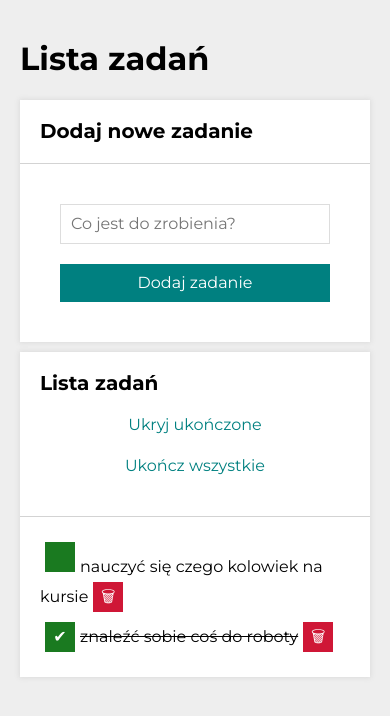
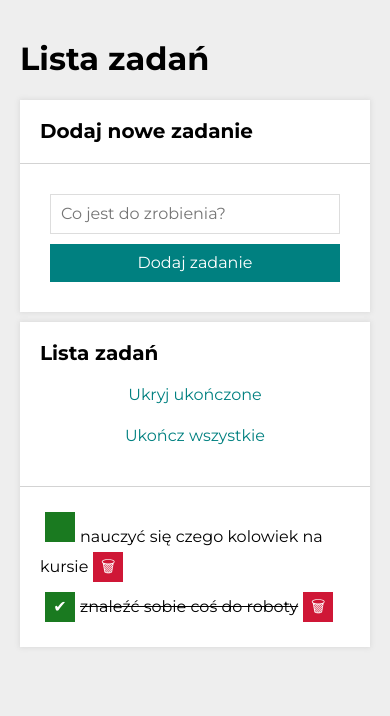
Before and after one commit to AdrianBogdan796/Todos-list-react, a React (Create React App) app: page / in a window 390 px wide. Shown: the top 716 px of the page. Built offline with nearby package versions, Linux system fonts and the light colour scheme.

Commit message:
stylce.css Form

```diff
--- a/src/Form/style.css
+++ b/src/Form/style.css
@@ -1,13 +1,13 @@
-.form {
+form {
     background: white;
-    padding: 20px;
+    padding: 10px;
     display: grid;
     grid-template-columns: 1fr auto;
-    grid-gap: 20px;
+    grid-gap: 10px;
 }
 
 @media(max-width: 767px) {
-    .form {
+    form {
         grid-template-columns: 1fr;
     }
 }
```
